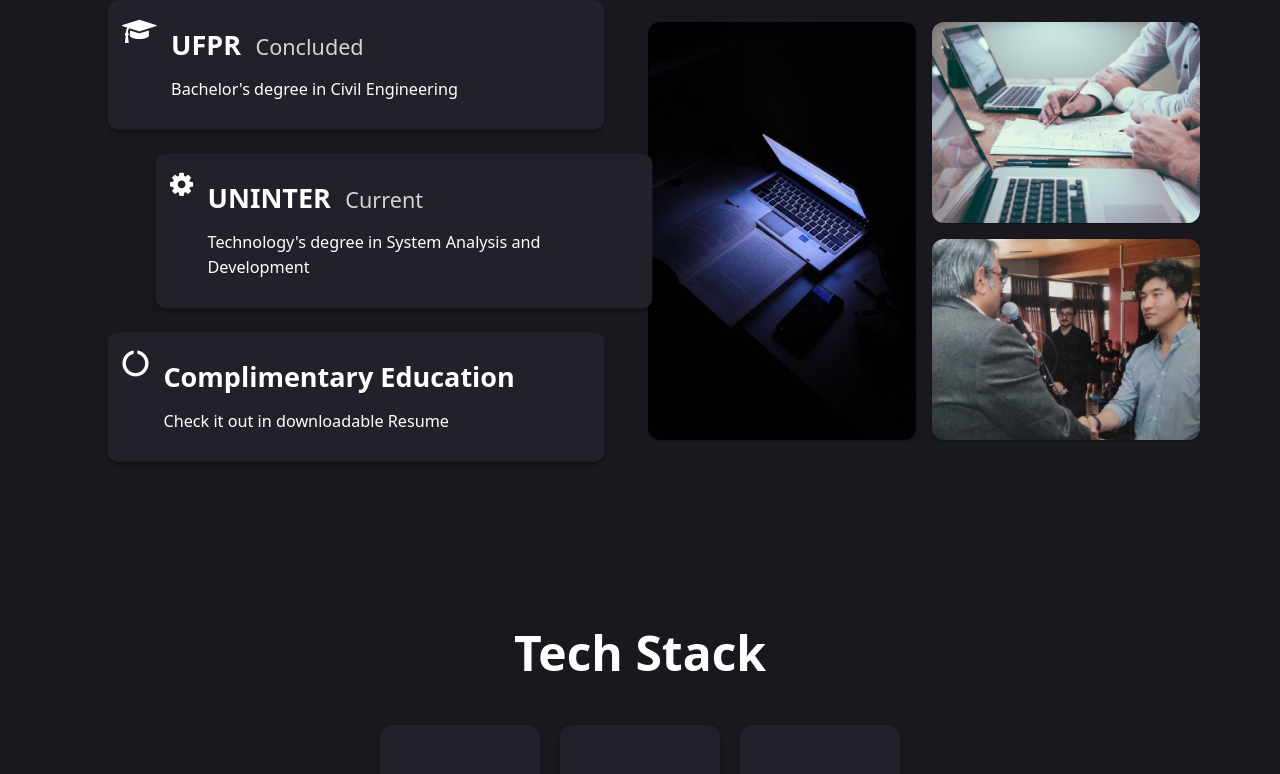
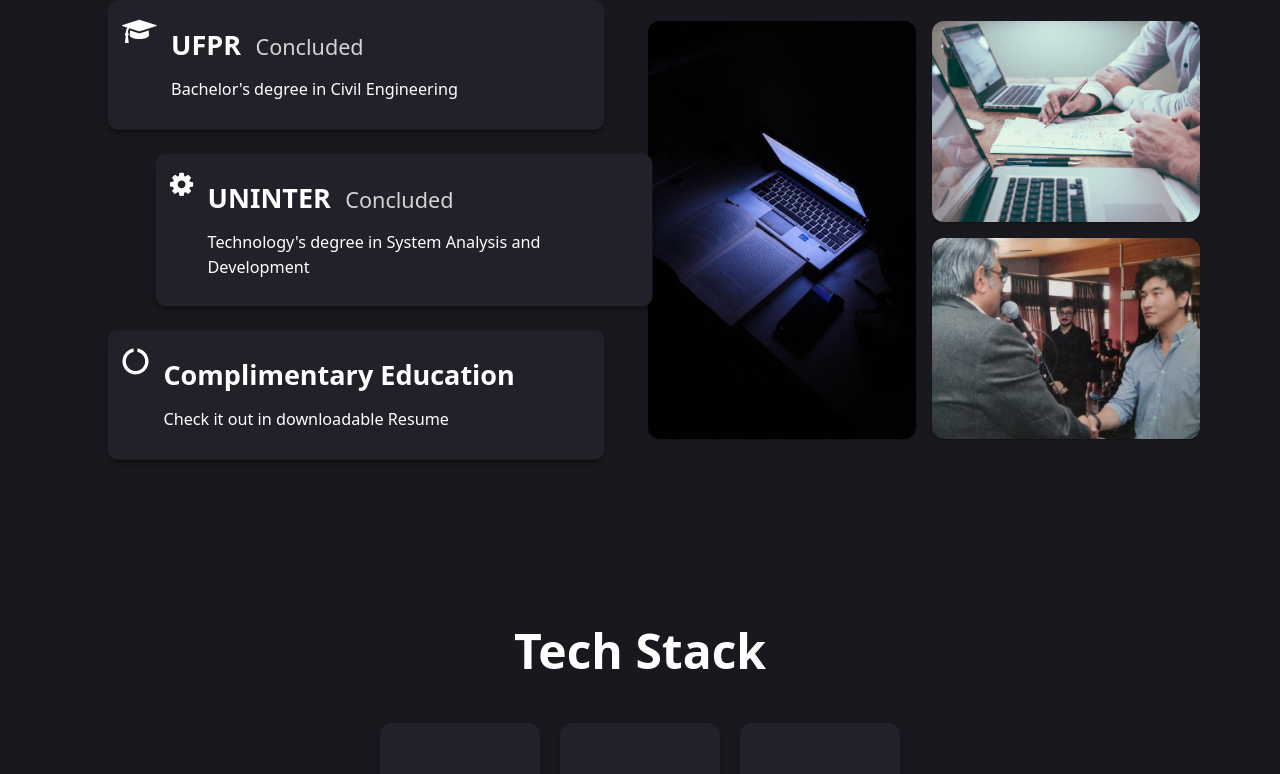
Before and after one commit to douglasyabuki/Portfolio, a React (Vite) app: page / in a window 1280 px wide. Shown: the part 3171-3945 px from the top of the page. Built offline with nearby package versions, Linux system fonts and the light colour scheme; a web font is replaced by a local one.

Commit message:
Update: Resume

```diff
--- a/src/components/main-view/resume/education/education-card/EducationCard.tsx
+++ b/src/components/main-view/resume/education/education-card/EducationCard.tsx
@@ -15,13 +15,13 @@ export default function EducationCard({ item }: Props) {
   // Renders a single card to Education.tsx
   return (
     <div
-      className={`group container flex h-auto min-h-[140px] scale-90 transform rounded-xl p-4 bg-background-div1 shadow-md shadow-translucid-black duration-300 hover:scale-100 hover:shadow-lg hover:shadow-translucid-black lg:min-h-[110px] 2xl:min-h-[165px] lg:p-2 xl:p-4 ${
+      className={`group container flex h-auto min-h-[140px] max-h-[170px] scale-90 transform rounded-xl p-4 bg-background-div1 shadow-md shadow-translucid-black duration-300 hover:scale-100 hover:shadow-lg hover:shadow-translucid-black lg:min-h-[110px] 2xl:min-h-[165px] lg:p-2 xl:p-4 ${
         item.id === 1 ? 'ml-4 md:ml-8 xl:ml-12' : 'ml-0'
       }`}
     >
       <i
         className={`${item.icon} h-min text-3xl ${
-          item.current ? 'group-hover:animate-spin' : 'group-hover:animate-bounce'
+          item.id !== 0 ? 'group-hover:animate-spin' : 'group-hover:animate-bounce'
         }`}
       ></i>
       <div className="block p-2 lg:p-2 xl:p-4">
--- a/src/components/main-view/resume/education/education-list/education-list.ts
+++ b/src/components/main-view/resume/education/education-list/education-list.ts
@@ -17,7 +17,7 @@ export const educationList: IEducation[] = [
     degree: 'System Analysis and Development',
     category: "Technology's degree",
     icon: 'fa fa-cog',
-    current: true
+    current: false
   },
   {
     id: 2,
```
Also changed, not shown: 2 other files (tests, documents, lock files or other folders).
